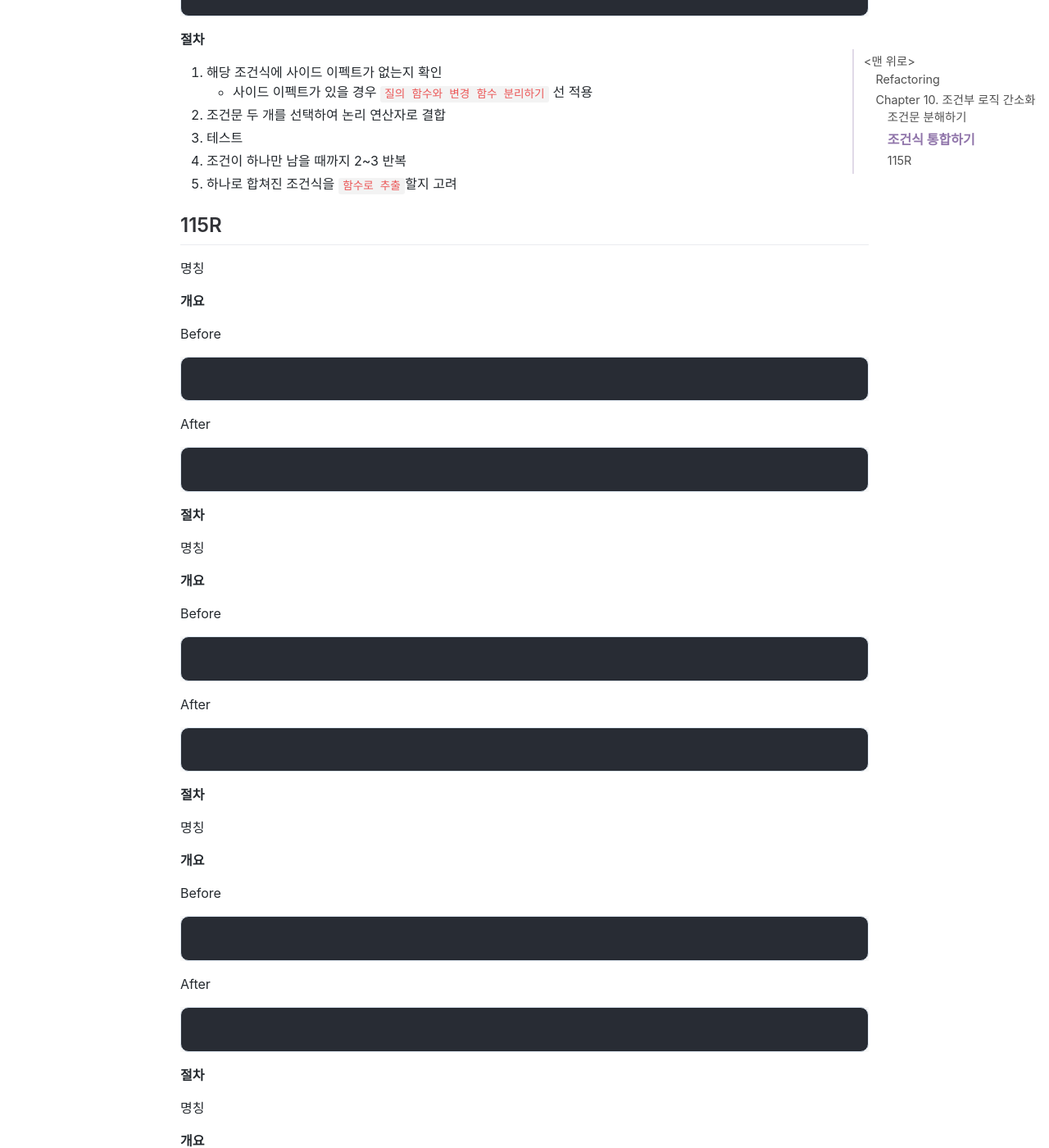
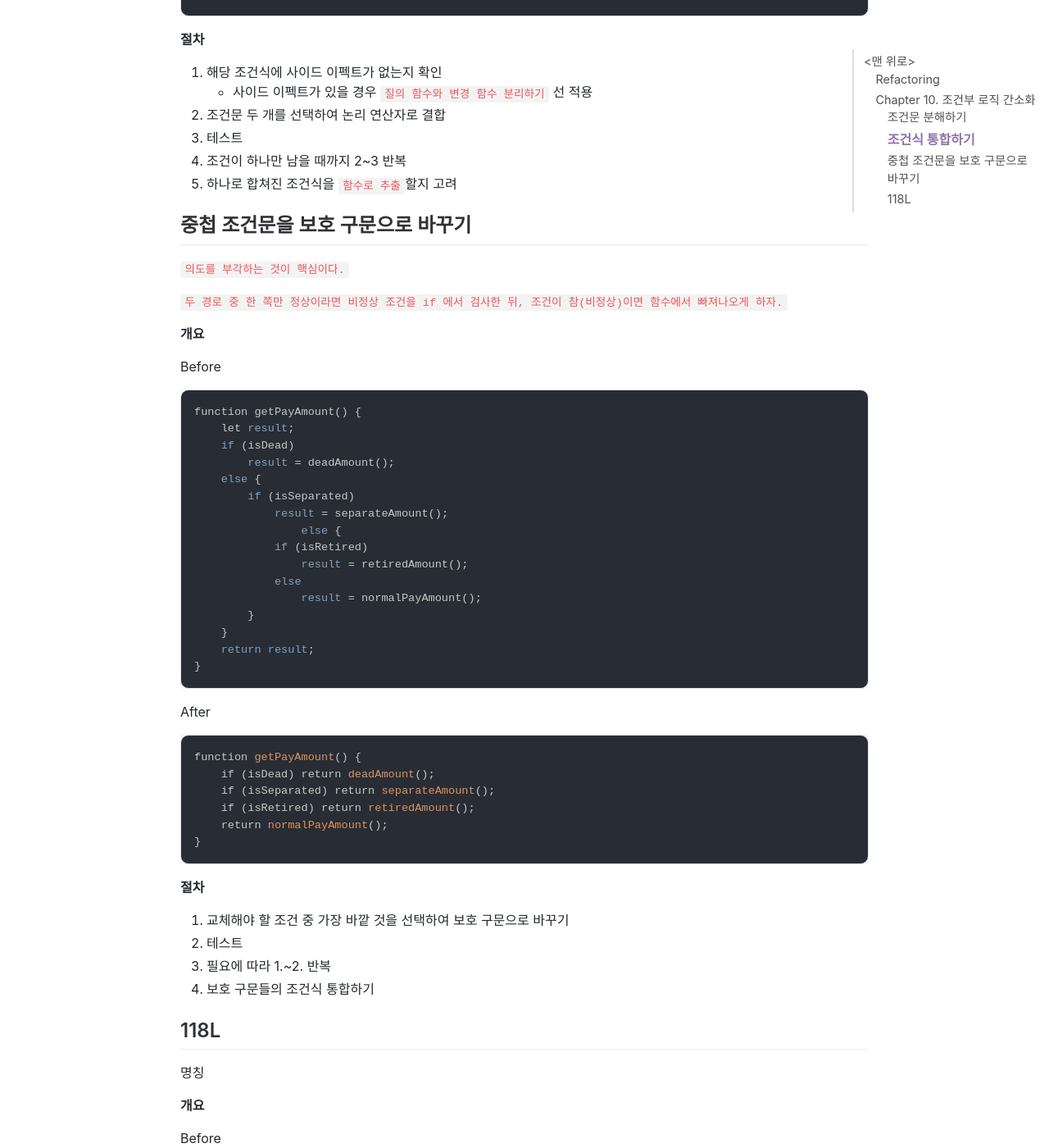
Before and after one commit to jihunparkme/jihunparkme.github.io, a Jekyll site: the page built from _posts/2021-11-27-Refactoring-10.md, in a window 1280 px wide and 1400 px high, scrolled down 2519 px. Shown: the whole window at 82% size. Built offline with Jekyll 4.4.1, drawn with Linux system fonts in a browser that asks for light colours; nearby versions of some CDN libraries; comment, search, counter and statistics services are not loaded; some of the changed text lies outside the part shown.

Commit message:
[Refactoring] 중첩 조건문을 보호 구문으로 바꾸기

````diff
--- a/_posts/2021-11-27-Refactoring-10.md
+++ b/_posts/2021-11-27-Refactoring-10.md
@@ -105,7 +105,54 @@ function isNotEligibleForDisability() {
 4. 조건이 하나만 남을 때까지 2~3 반복
 5. 하나로 합쳐진 조건식을 `함수로 추출`할지 고려
 
-## 115R
+## 중첩 조건문을 보호 구문으로 바꾸기
+
+`의도를 부각하는 것이 핵심이다.`
+
+`두 경로 중 한 쪽만 정상이라면 비정상 조건을 if 에서 검사한 뒤, 조건이 참(비정상)이면 함수에서 빠져나오게 하자.`
+
+**개요**
+
+Before
+
+```javascript
+function getPayAmount() {
+    let result;
+    if (isDead)
+        result = deadAmount();
+    else {
+        if (isSeparated)
+            result = separateAmount();
+		else {
+            if (isRetired)
+                result = retiredAmount();
+            else
+                result = normalPayAmount();
+        }
+    }
+    return result;
+}
+```
+
+After
+
+```javascript
+function getPayAmount() {
+    if (isDead) return deadAmount();
+    if (isSeparated) return separateAmount();
+    if (isRetired) return retiredAmount();
+    return normalPayAmount();
+}
+```
+
+**절차**
+
+1. 교체해야 할 조건 중 가장 바깥 것을 선택하여 보호 구문으로 바꾸기
+2. 테스트
+3. 필요에 따라 1.~2. 반복
+4. 보호 구문들의 조건식 통합하기
+
+## 118L
 
 명칭
 
@@ -178,21 +225,3 @@ After
 ```
 
 **절차**
-
-명칭
-
-**개요**
-
-Before
-
-```javascript
-
-```
-
-After
-
-```javascript
-
-```
-
-**절차**
````
